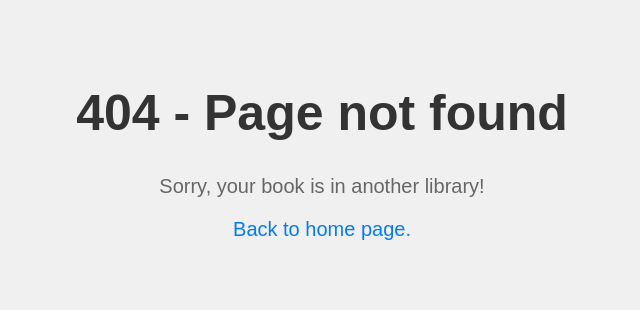
After one commit to GiovanniTY/php-routing-system-, a PHP site: page /errors404.php in a window 1280 px wide. The commit adds this page. Shown: the top 310 px of the page, without its empty margins (318-958 px from the left). Run offline with PHP 8.4, Linux system fonts and the light colour scheme.

Commit message:
mise a jour

```diff
--- /dev/null
+++ b/errors404.php
@@ -0,0 +1,34 @@
+<!DOCTYPE html>
+<html lang="en">
+<head>
+    <meta charset="UTF-8">
+    <meta name="viewport" content="width=device-width, initial-scale=1.0">
+    <title>Page not found</title>
+    <style>
+        body {
+            font-family: Arial, sans-serif;
+            background-color: #f0f0f0;
+            text-align: center;
+            margin: 0;
+            padding: 50px;
+        }
+        h1 {
+            font-size: 50px;
+            color: #333;
+        }
+        p {
+            font-size: 20px;
+            color: #666;
+        }
+        a {
+            color: #007bff;
+            text-decoration: none;
+        }
+    </style>
+</head>
+<body>
+    <h1>404 - Page not found</h1>
+    <p>Sorry, your book is in another library!</p>
+    <p><a href="/">Back to home page.</a></p>
+</body>
+</html>
```
Also changed, not shown: errors500.php (added, +36 -0 lines), index.php (+11 -12 lines), router.php (+25 -14 lines), routes.php (+8 -8 lines), .htaccess.
